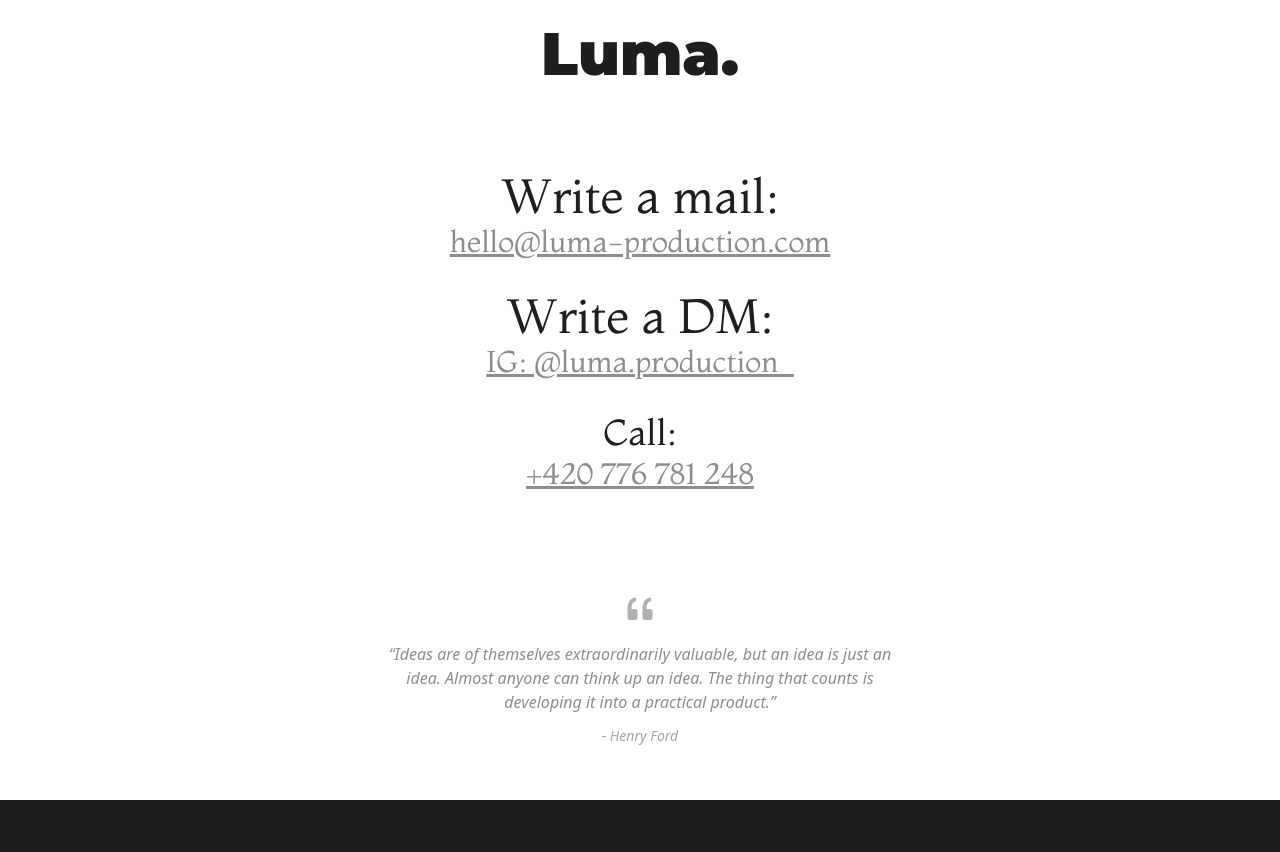
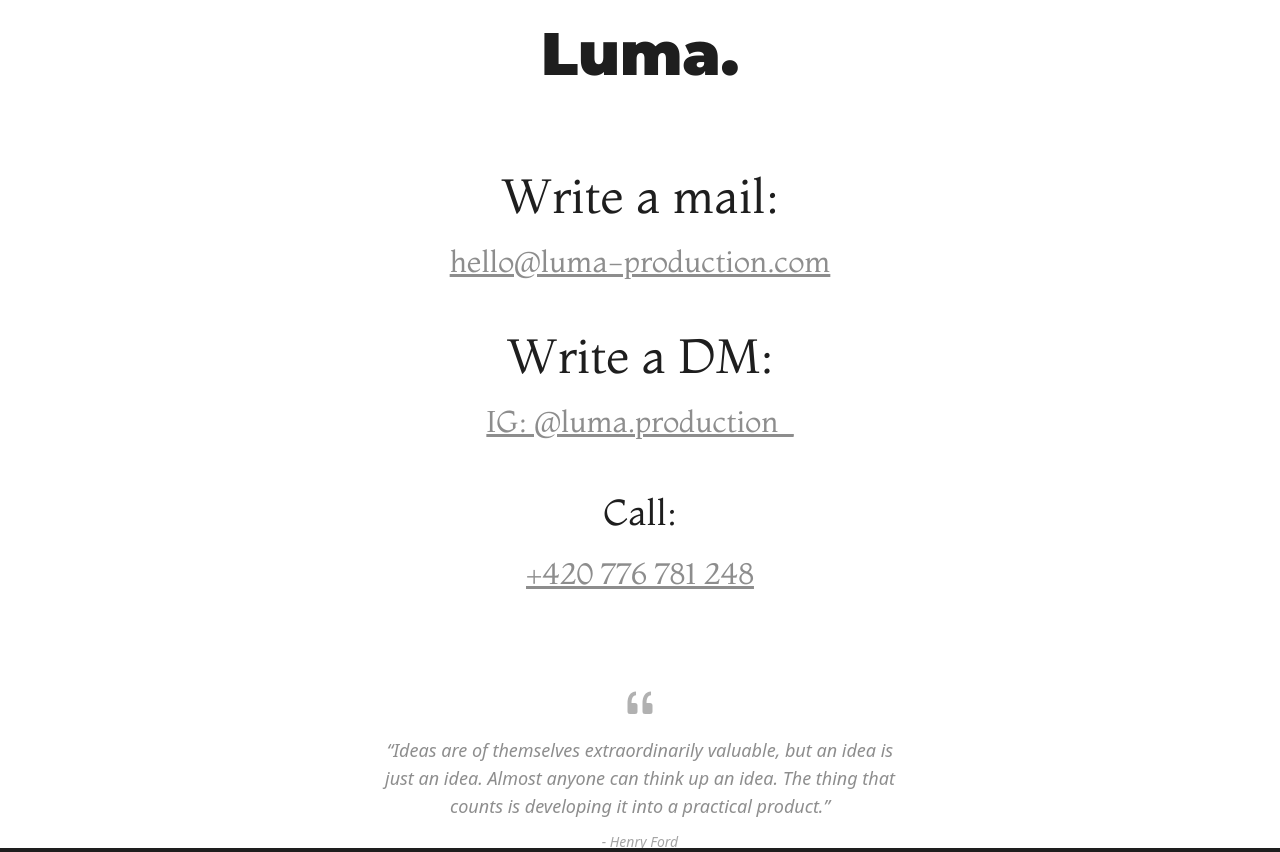
Before and after one commit to oliverrr123/LumaProduction, a SvelteKit app: page /contact in a window 1280 px wide. Before the commit the page ends 800 px from the top, so only its background shows below. Built offline with nearby package versions, Linux system fonts and the light colour scheme.

Commit message:
fix: fix contact page responsiveness

```diff
--- a/src/routes/contact/+page.svelte
+++ b/src/routes/contact/+page.svelte
@@ -1,6 +1,6 @@
 <div class="bg-white text-center h-[100vh]">
     <a href="/"><h1 class="text-[#1e1e1e] font-['Montserrat'] font-black text-6xl py-6 mb-[2vh] md:mb-[8vh]">Luma.</h1></a>
-    <div class="w-fulltext-center font-['Montaga'] text-3xl bg-white text-[#1e1e1e] flex flex-col gap-[0.5vh]">
+    <div class="w-fulltext-center font-['Montaga'] text-3xl bg-white text-[#1e1e1e] flex flex-col gap-[0.5vh] md:gap-6">
         <p class="text-4xl md:text-5xl">Write a mail:</p>
         <a target="_blank" class="underline text-2xl md:text-3xl opacity-50 mb-7" href="mailto:hello@luma-production.com">hello@luma-production.com</a>
         <p class="text-4xl md:text-5xl">Write a DM:</p>
@@ -10,7 +10,7 @@
     </div>
     <div class="bg-white text-[#1e1e1e] w-full px-[10%] md:px-[30%] flex flex-col justify-center items-center h-[20vh] italic mt-[12vh]">
         <img src="/icons/quote.svg" width="40vh" alt="quote" class="opacity-30 pb-3">
-        <p class="opacity-50 pb-3">“Ideas are of themselves extraordinarily valuable, but an idea is just an idea. Almost anyone can think up an idea. The thing that counts is developing it into a practical product.”</p>
+        <p class="opacity-50 pb-3 md:text-lg">“Ideas are of themselves extraordinarily valuable, but an idea is just an idea. Almost anyone can think up an idea. The thing that counts is developing it into a practical product.”</p>
         <p class="opacity-40 text-sm"> - Henry Ford</p>
     </div>
 </div>
```
